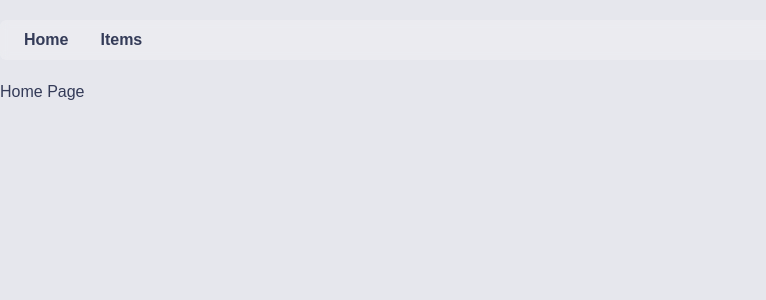
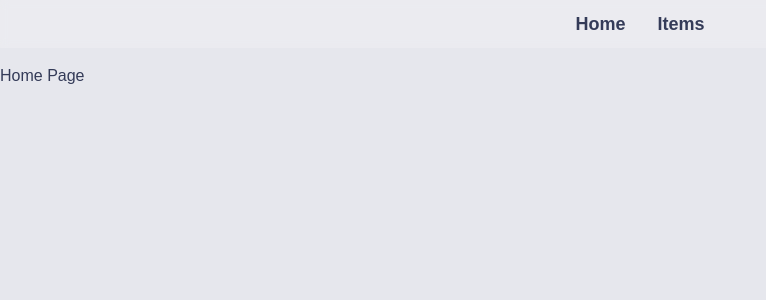
Before and after one commit to Change-Maker/deadlock-utility, a Next.js app: page / in a window 1280 px wide. Shown: the top 300 px of the page, without its empty margins (0-766 px from the left). Built offline with nearby package versions, Linux system fonts and the light colour scheme.

Commit message:
feat: change the style of nav bar and scroll bar

```diff
--- a/app/components/nav-bar.tsx
+++ b/app/components/nav-bar.tsx
@@ -15,16 +15,19 @@ function NavBtn(prop: NavBtnProp) {
   return (
     <Link
       className={`
+        inline-block
+        px-4
         w-fit
-        px-4
+        h-full
+        text-lg
         font-bold
-        leading-10
+        leading-12
         text-center
+        border-b-2
         border-transparent
         transition
-        duration-150
+        duration-200
         ease-in
-        hover:border-b-2
         hover:border-highlight
         ${pathname === href ? 'text-highlight' : ''}
       `}
@@ -40,14 +43,13 @@ export default function NavBar() {
     <nav
       className={`
         z-10
-        flex
         flex-row
         flex-nowrap
-        justify-start
-        px-2
-        h-10
+        flex
+        justify-center
+        w-full
+        h-12
         bg-white/20
-        rounded-md
         backdrop-blur-sm
       `}
     >
--- a/app/globals.css
+++ b/app/globals.css
@@ -22,7 +22,21 @@ body {
 }
 
 @layer utilities {
-  .text-balance {
-    text-wrap: balance;
+  .scrollbar::-webkit-scrollbar {
+    width: 10px;
+  }
+
+  .scrollbar::-webkit-scrollbar-track {
+    background: #414868;
+  }
+
+  .scrollbar::-webkit-scrollbar-thumb {
+    background: #565f89;
+    border-radius: 100vh;
+    border: 3px solid #414868;
+  }
+
+  .scrollbar::-webkit-scrollbar-thumb:hover {
+    background: #9aa5ce;
   }
 }
--- a/app/layout.tsx
+++ b/app/layout.tsx
@@ -29,12 +29,12 @@ export default function RootLayout({
   return (
     <html lang="en">
       <body
-        className={`${geistSans.variable} ${geistMono.variable} antialiased`}
+        className={`${geistSans.variable} ${geistMono.variable} antialiased scrollbar`}
       >
-        <div className="container mx-auto fixed inset-x-0 top-5">
+        <div className="container fixed inset-0 max-w-full">
           <NavBar />
         </div>
-        <main className="container pt-20 mx-auto inset-x-0">{children}</main>
+        <main className="container pt-16 mx-auto">{children}</main>
       </body>
     </html>
   );
--- a/tailwind.config.ts
+++ b/tailwind.config.ts
@@ -13,6 +13,9 @@ const config: Config = {
         foreground: 'var(--foreground)',
         highlight: 'var(--highlight)',
       },
+      lineHeight: {
+        12: '3rem',
+      },
     },
   },
   plugins: [],
```
